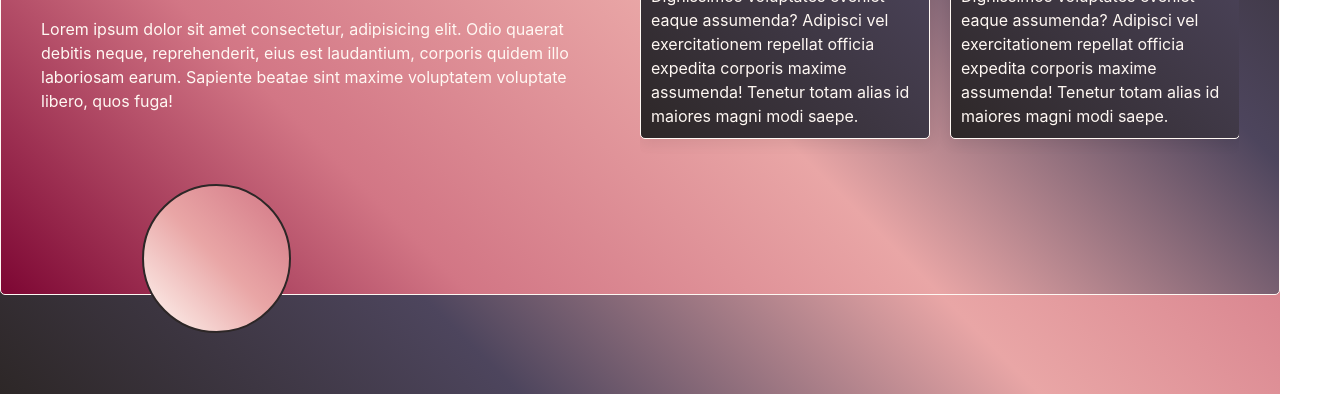
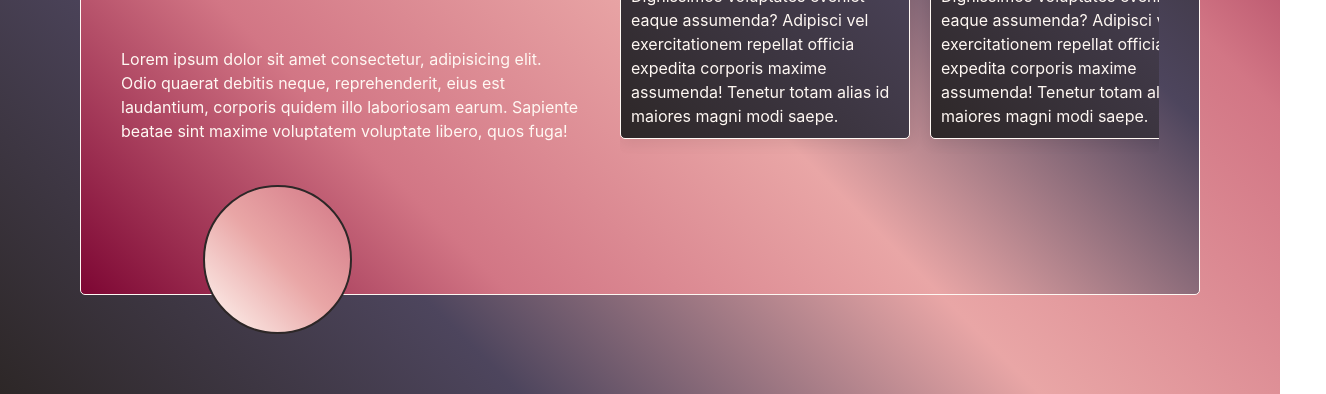
Before and after one commit to Daveedick/UIkit-Test, a plain HTML site: page index.html in a window 1280 px wide. Shown: the part 406-800 px from the top of the page, 1326 px wide, since content can reach past the window. Drawn offline with nearby package versions, Linux system fonts and the light colour scheme.

Commit message:
Fix murkup to uikit native grid

```diff
--- a/index.html
+++ b/index.html
@@ -18,8 +18,7 @@
 
         <h1 class="uk-heading-medium">Lorem, ipsum.</h1>
 
-        <div class="content">
-
+        <div class="uk-grid-match uk-child-width-1-2@m" uk-grid>
           <div class="description">
             <h2 class="uk-text-lead uk-text-light">
               Lorem ipsum dolor sit amet, consectetur adipisicing elit. Obcaecati, quidem.
@@ -30,8 +29,6 @@
               neque, reprehenderit, eius est laudantium, corporis quidem illo laboriosam earum. Sapiente beatae sint
               maxime voluptatem voluptate libero, quos fuga!</p>
           </div>
-
-
           <div class="custom uk-border-rounded">
             <div class="uk-card uk-card-default">Lorem ipsum dolor sit, amet consectetur adipisicing elit. Dignissimos
               voluptates eveniet eaque assumenda? Adipisci vel exercitationem repellat officia expedita corporis maxime
--- a/style.css
+++ b/style.css
@@ -6,12 +6,13 @@ body {
   background: linear-gradient(45deg, #2D2727, #4D455D, #E9A6A6, #D27685, #7D0633);
 }
 
-#hero .uk-section {
+#hero {
   position: relative;
+  margin: 0 80px;
 }
 
-#hero .uk-section::before,
-#hero .uk-section::after {
+#hero::before,
+#hero::after {
   content: '';
   position: absolute;
   bottom: -8%;
@@ -24,7 +25,7 @@ body {
   animation: leftBubble 4s linear infinite;
 }
 
-#hero .uk-section::after {
+#hero::after {
   top: -11%;
   right: -4%;
   left: unset;
@@ -82,8 +83,10 @@ body {
 #hero .custom {
   display: flex;
   min-height: 200px;
-  max-width: 50%;
+  /* max-width: 50%; */
   align-self: end;
+  flex-wrap: nowrap;
+  padding-left: unset;
   padding-bottom: 15px;
   overflow-x: scroll;
   gap: 20px;
@@ -123,6 +126,10 @@ body {
   border-radius: 5px;
 }
 
+#hero .description {
+  padding: 0 40px;
+}
+
 #hero .description>* {
   color: #FFF8F3 !important;
 }
```
